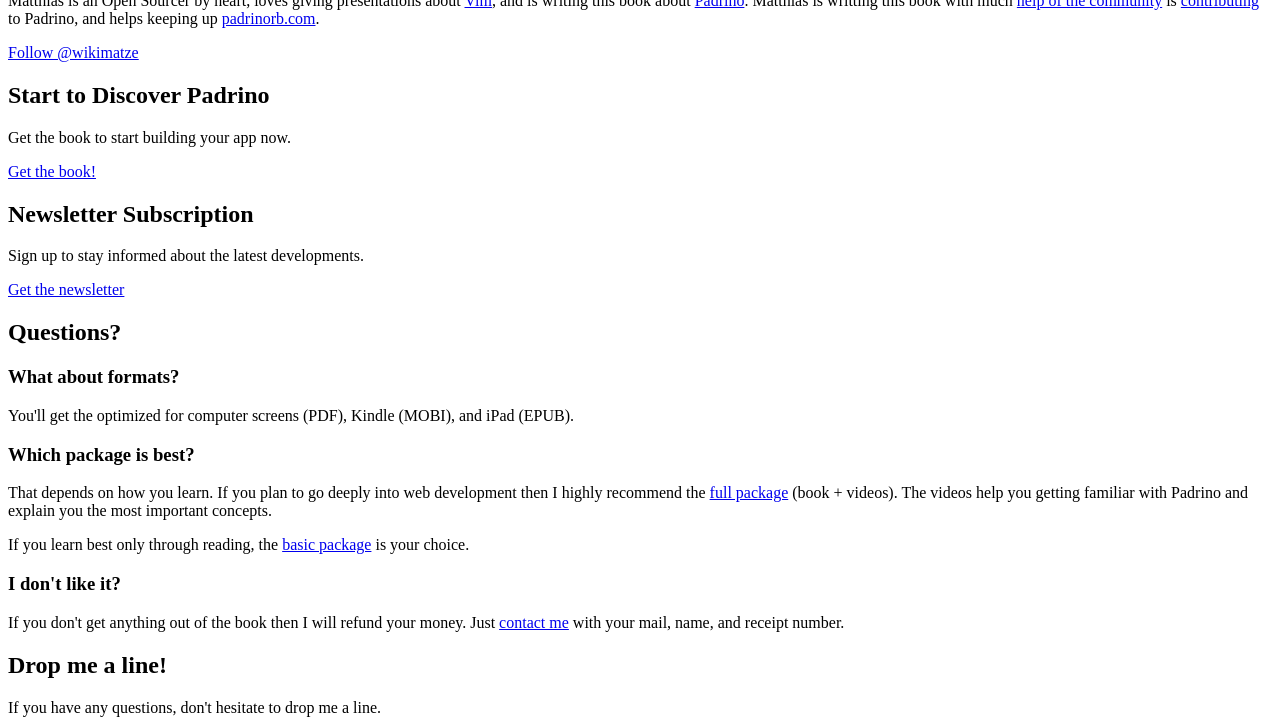
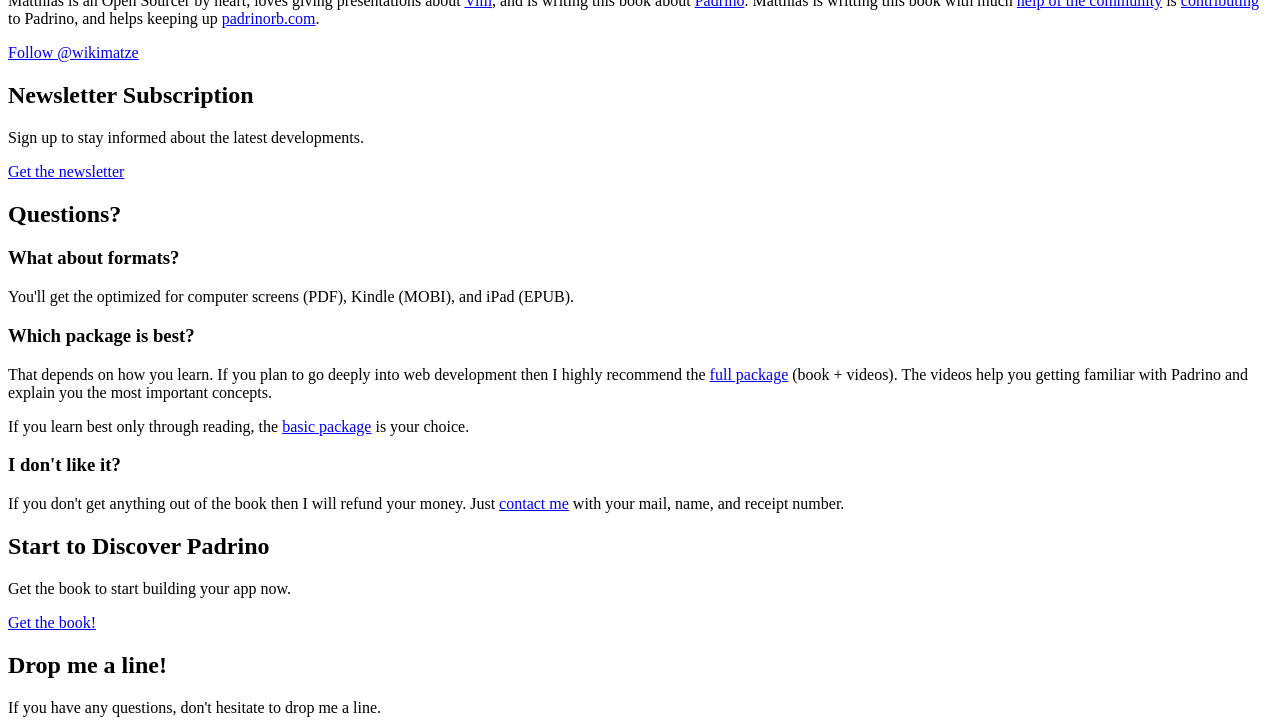
Before and after one commit to padrinobook/padrinobook.com, a Jekyll site: the page built from index.md, in a window 1280 px wide and 900 px high, scrolled down 2480 px, cut to the strip 178-900 px from the top of the window. Built offline with Jekyll 4.4.1, drawn with Linux system fonts in a browser that asks for light colours; nearby versions of some CDN libraries; Markdown is read by kramdown in place of the engine named in the settings.

Commit message:
Move starting to a different section

```diff
--- a/index.md
+++ b/index.md
@@ -219,20 +219,6 @@ description: The Guide To Master The Elegant Ruby Web Framework. A practical app
   </div>
 </section>
 
-<section class="starting-time">
-  <h2>Start to Discover Padrino</h2>
-  <div class="columns">
-    <div class="column is-12">
-      <p class="center">
-        Get the book to start building your app now.
-      </p>
-      <p class="center">
-        <a class="button is-light is-large cta" href="https://www.softcover.io/books/wikimatze/padrinobook#pricing">Get the book!</a>
-      </p>
-    </div>
-  </div>
-</section>
-
 <section class="information">
   <h2>Newsletter Subscription</h2>
   <div class="columns">
@@ -273,6 +259,18 @@ description: The Guide To Master The Elegant Ruby Web Framework. A practical app
       and receipt number.</p>
     </div>
   </div>
+
+  <h2>Start to Discover Padrino</h2>
+  <div class="columns">
+    <div class="column is-12">
+      <p class="center">
+        Get the book to start building your app now.
+      </p>
+      <p class="center">
+        <a class="button is-light is-large cta" href="https://www.softcover.io/books/wikimatze/padrinobook#pricing">Get the book!</a>
+      </p>
+    </div>
+  </div>
 </section>
 
 <section class="information">
```
Also changed, not shown: css/style.css (+0 -13 lines).
